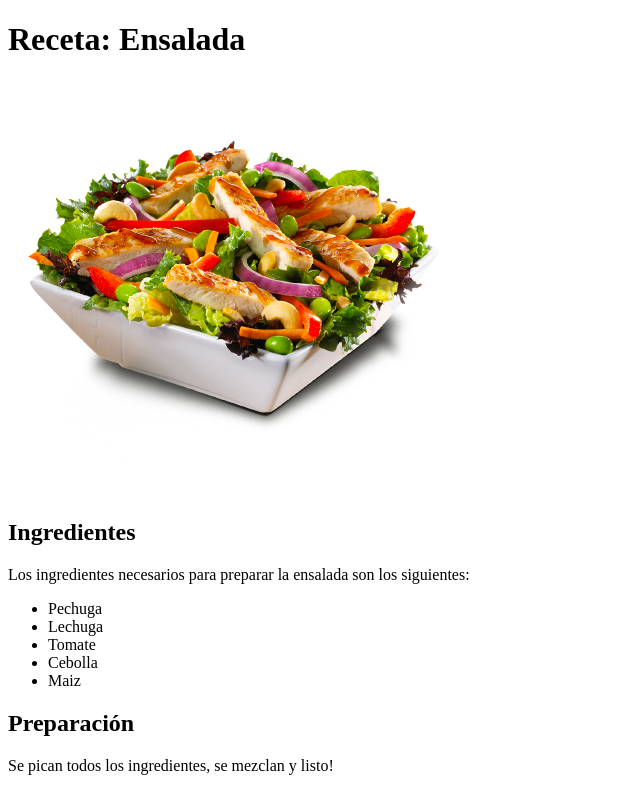
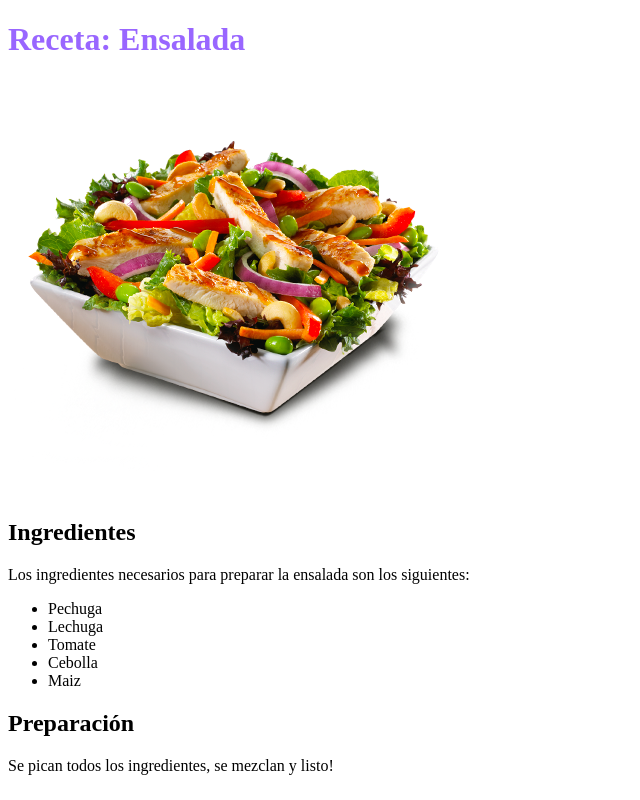
Before and after one commit to angeehurtado/aspirantes-mir-html-y-css, a plain HTML site: page ejercicio1-html-y-css/index.html in a window 1280 px wide. Shown: the whole page, without its empty margins (0-640 px from the left). Drawn offline with Linux system fonts and the light colour scheme.

Commit message:
Agrega estilos al segundo ejercicio

```diff
--- /dev/null
+++ b/ejercicio1-html-y-css/estilos.css
@@ -0,0 +1,4 @@
+h1 {
+    color: rgb(153, 102, 255);
+
+}
--- a/ejercicio1-html-y-css/index.html
+++ b/ejercicio1-html-y-css/index.html
@@ -7,6 +7,8 @@
     <meta http-equiv="Content-Type" content="text/html; charset=utf-8"/>
     <!--agregar titulo a la pagina-->
     <title>Mi Receta</title>
+    <!--agregar CSS-->
+    <link rel="stylesheet" href="./estilos.css" />
     </head>
 <!--etiqueta body para mostrar lo que se ve en la pagina -->
 <body>
```
